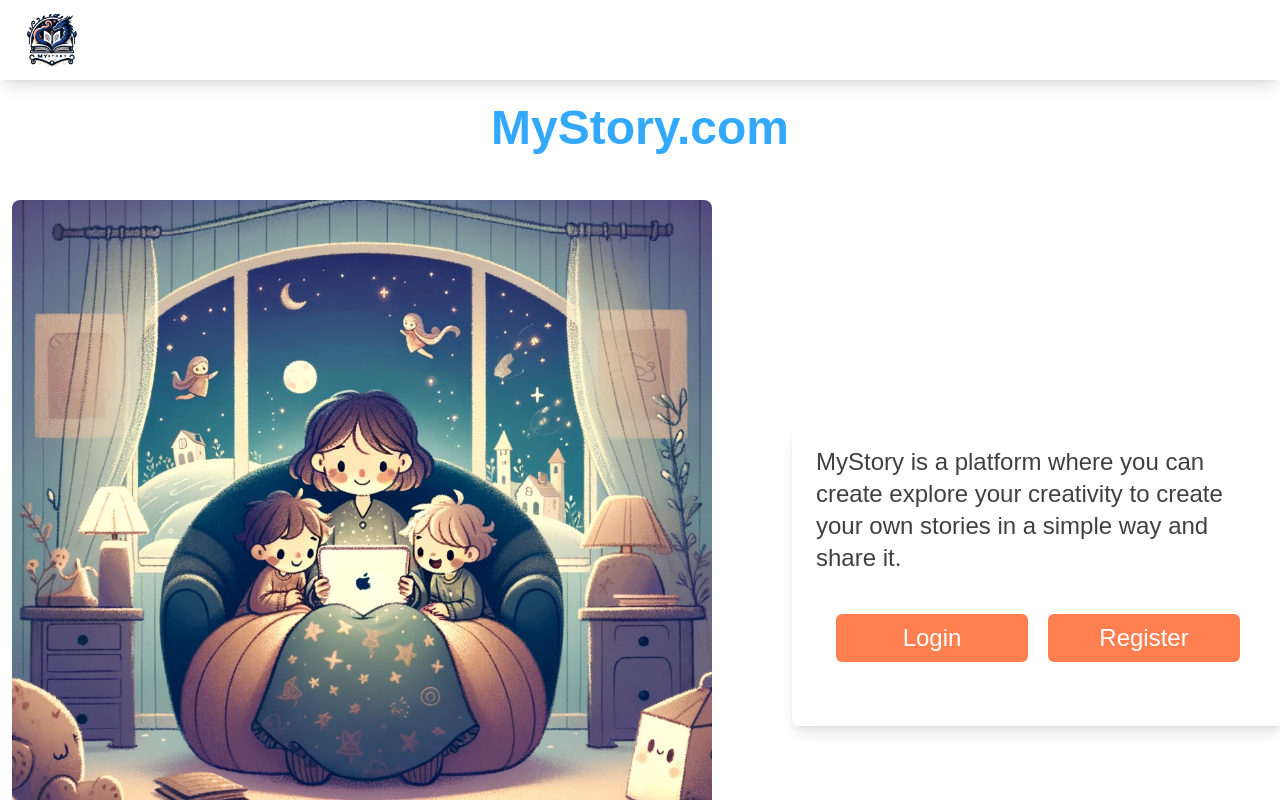
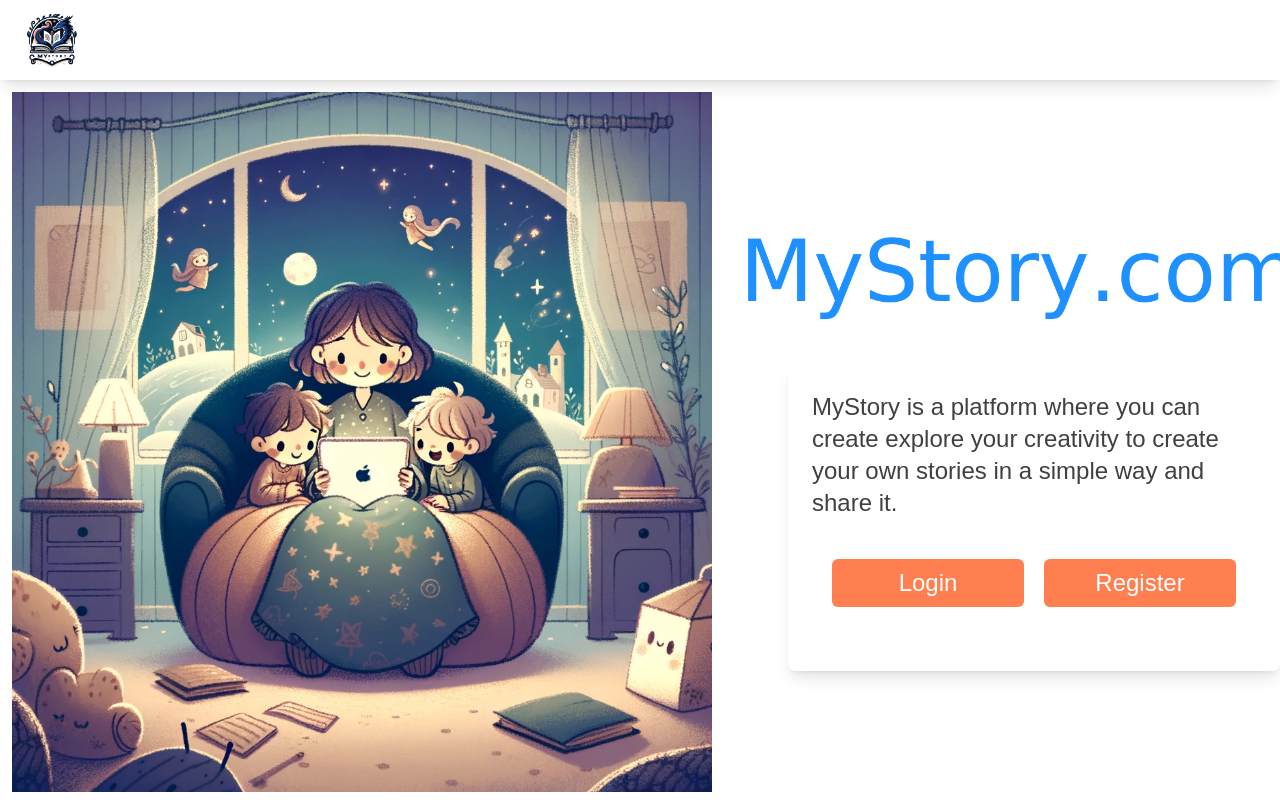
Before and after one commit to JuanitaAK/ai-story, a Next.js app: page / in a window 1280 px wide. Shown: the top 800 px of the page. Built offline with nearby package versions, Linux system fonts and the light colour scheme.

Commit message:
chore: Add brand logo and update styling on LandingPage component

```diff
--- a/src/components/LandingPage.tsx
+++ b/src/components/LandingPage.tsx
@@ -1,23 +1,26 @@
 import Image from "next/image";
 import home from "./../../public/home.png";
+import brand from "./../../public/brand.png";
 import Link from "next/link";
 
 const LandingPage = (): JSX.Element => {
   return (
     <div>
-      <h2 className=" text-center text-3xl lg:text-5xl font-bold text-nav-font pt-6 mb-9">
+      {/* <h2 className=" text-center text-3xl lg:text-5xl font-bold text-nav-font pt-6 mb-9">
         MyStory.com
-      </h2>
+      </h2> */}
 
-      <div className="flex flex-col lg:flex-row gap-20 items-center mb-6 p-3">
+      <div className="flex flex-col lg:flex-row gap-9 items-center mb-6 p-3">
         <Image
           src={home}
           alt="Family reading a book"
-          className=" rounded-lg left-6"
+          className=" mb-6 "
           width={700}
         />
+        <div className="title-container  flex flex-col ">
+          <Image src={brand} alt="My story dot com" width={800} />
 
-        <div className="Card-container lg:mt-12 bg-white p-6 rounded-lg shadow-lg bg-opacity-70 md:max-w-lg lg:w-auto mr-3 ">
+          <div className="Card-container lg:mt-12 bg-white ml-10 p-6  rounded-lg shadow-lg bg-opacity-70 md:max-w-lg lg:w-auto mr-3 ">
             <p className="text-lg lg:text-2xl text-neutral-700">
               MyStory is a platform where you can create explore your creativity
               to create your own stories in a simple way and share it.
@@ -40,6 +43,7 @@ const LandingPage = (): JSX.Element => {
           </div>
         </div>
       </div>
+    </div>
   );
 };
 
```
Also changed, not shown: public/brand.png (added), public/brand3.png (added). Lines whose indentation alone changed are shown as unchanged.
